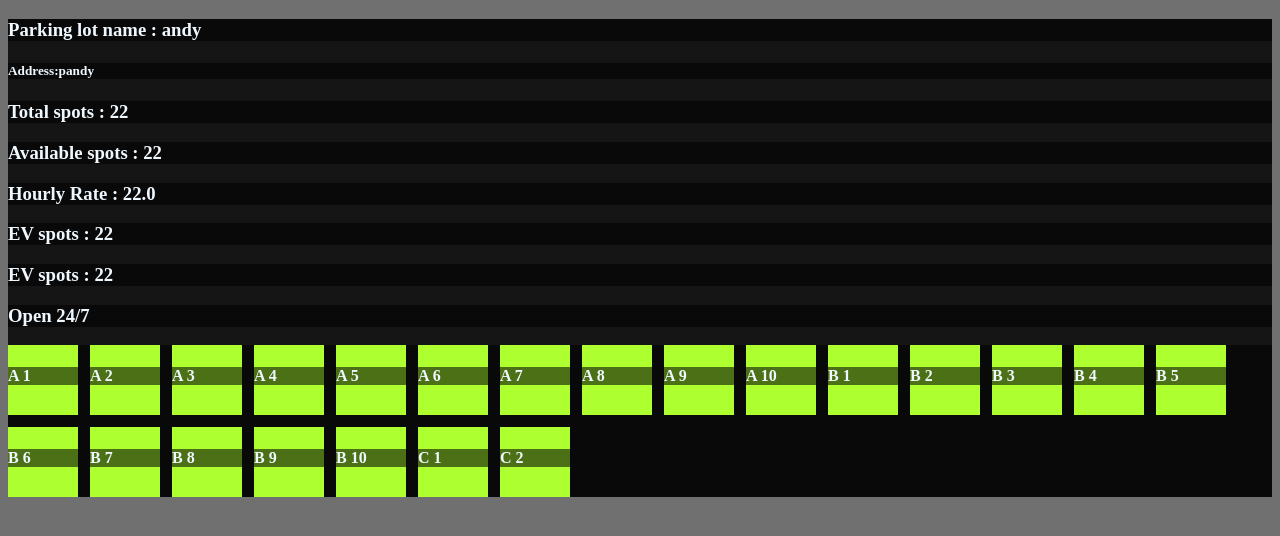
After one commit to moonejs/GaddiPark, a Flask app: a page that uses Templates/parking_lot_details.html in a window 1280 px wide. The commit adds this page. Shown: the top 536 px of the page. Run offline with Flask 3, Linux system fonts and the light colour scheme; a user stored in the database is signed in.

Commit message:
Add parking lot details page and fix bugs

```diff
--- /dev/null
+++ b/Static/css/parking_lot_details.css
@@ -0,0 +1,15 @@
+*{
+    background-color: rgba(0, 0, 0, 0.559);
+    color: aliceblue;
+}
+
+.content{
+    display: flex;
+    gap: 12px;
+    flex-wrap: wrap;
+}
+.box{
+    height: 70px;
+    width: 70px;
+    background-color: greenyellow;
+}
--- /dev/null
+++ b/Templates/parking_lot_details.html
@@ -0,0 +1,36 @@
+{%extends "base.html" %}
+{%block style%}
+<link rel="stylesheet" href="{{url_for('static',filename='css/parking_lot_details.css')}}">
+{%endblock%}
+{% block content %}
+
+<div class="page1">
+    <h3>Parking lot name : {{lot.name}}</h3>
+    <h5>Address:{{lot.address}}</h5>
+    <h3>Total spots : {{lot.total_spots}}</h3>
+    <h3>Available spots : {{lot.total_spots - lot.occupied_spots}}</h3>
+    <h3>Hourly Rate : {{lot.hourly_rate}}</h3>
+    <h3>EV spots : {{lot.ev_spots}}</h3>
+    <h3>EV spots : {{lot.ev_spots}}</h3>
+    {% if lot.is_24_hours %}
+    <h3> Open 24/7 </h3>
+    {% else %}
+    <h3>Opening Time : {{lot.opening_time}}</h3>
+    <h3>Closing Time : {{lot.closing_time}}</h3>
+    {% endif %}
+    {% set ns = namespace(n=0) %}
+
+    <div class="content">
+    {% for i in range(1, lot.total_spots + 1) %}
+        <div class="box">
+        <h4>{{ (65 + ns.n) | chr }} {{ 10 if i % 10 == 0 else i % 10 }}</h4>
+
+        {% if i % 10 == 0 %}
+            {% set ns.n = ns.n + 1 %}
+        {% endif %}
+        </div>
+    {% endfor %}
+    </div>
+
+</div>
+{%endblock %}
--- a/app.py
+++ b/app.py
@@ -19,6 +19,12 @@ for bp in all_blueprints:
 def index():
     return render_template('index.html')
 
+def chr_filter(value):
+    return chr(value)
+
+app.jinja_env.filters['chr'] = chr_filter
+
+
 if __name__=='__main__':
     with app.app_context():
         db.create_all()
--- a/routes/parking.py
+++ b/routes/parking.py
@@ -1,10 +1,13 @@
 from flask import Blueprint,render_template,request,redirect,url_for,session,flash
+from routes.decorators import login_required,admin_required
 
 from models import ParkingLot
 from config import db
 parking_bp = Blueprint('parking', __name__)
 
 @parking_bp.route('/parking_dashboard', methods=['GET', 'POST'])
+@login_required
+@admin_required
 def parking_dashboard():
     if request.method == 'POST':
         pl_name=request.form.get('pl_name')
@@ -31,6 +34,12 @@ def parking_dashboard():
                 flash('Please fill in all required fields')
                 return redirect(url_for('parking.parking_dashboard'))
 
+        parking=ParkingLot.query.filter_by(name=pl_name).first()
+        if parking:
+            flash('Parking Lot name already Exist,please enter unique Lot name')
+            return redirect(url_for('parking.parking_dashboard'))
+
+
         new_parking_lot = ParkingLot(
             name=pl_name,
             address=address,
@@ -50,3 +59,61 @@ def parking_dashboard():
         flash('Parking lot added successfully!')
 
     return redirect(url_for('admin.admin_dashboard'))
+
+
+@parking_bp.route('/update_lot<int:lot_id>',methods=['POST','GET'])
+@login_required
+@admin_required
+def update_lot(lot_id):
+    if request.method=='POST':
+        lot=ParkingLot.query.get(lot_id)
+        new_pl_name=request.form.get('pl_name')
+        new_address=request.form.get('address')
+        new_pincode=request.form.get('pincode')
+        new_hourly_rate = float(request.form.get('hourly_rate'))
+        new_ev_charging_rate = float(request.form.get('ev_charging_rate'))
+        new_description = request.form.get('description')
+        if not new_pl_name or not new_address or not new_pincode or not new_hourly_rate  or not new_ev_charging_rate or not new_description:
+            flash('Please fill in all required fields')
+            return redirect(url_for('parking.parking_dashboard'))
+        parking=ParkingLot.query.filter_by(name=new_pl_name).first()
+        if parking:
+            flash('Parking Lot name already Exist,please enter unique Lot name')
+            return redirect(url_for('parking.parking_dashboard'))
+
+        lot.name=new_pl_name
+        lot.address=new_address
+        lot.pincode=new_pincode
+        lot.hourly_rate=new_hourly_rate
+        lot.ev_charging_rate=new_ev_charging_rate
+        lot.description=new_description
+        db.session.commit()
+
+        flash('Parking Lot Successfully updated')
+        return redirect(url_for('admin.admin_dashboard'))
+    else:
+        return redirect(url_for('admin.admin_dashboard'))
+
+
+
+@parking_bp.route('/delete-lot<int:lot_id>')
+@login_required
+@admin_required
+def delete_lot(lot_id):
+    lot=ParkingLot.query.get(lot_id)
+    if not lot.occupied_spots:
+        db.session.delete(lot)
+        db.session.commit()
+        flash('Parking Lot deleted successfully!')
+        return redirect(url_for('admin.admin_dashboard'))
+    else:
+        flash('Cannot delete parking lot: there are still occupied spots.')
+        return redirect(url_for('admin.admin_dashboard'))
+
+
+@parking_bp.route('/view_details<int:lot_id>')
+@login_required
+@admin_required
+def view_details(lot_id):
+    lot=ParkingLot.query.get(lot_id)
+    return render_template('parking_lot_details.html',lot=lot)
```
Also changed, not shown: Templates/admin_dashboard.html (+53 -16 lines), routes/admin.py (+6 -6 lines), instance/database.sqlite3.
